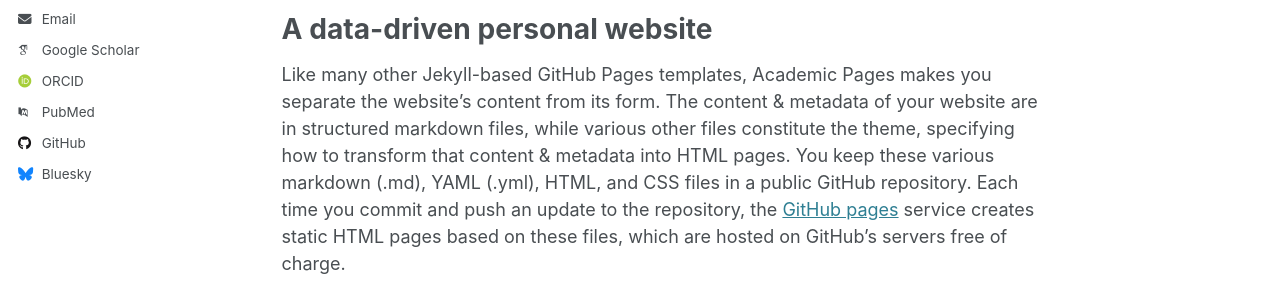
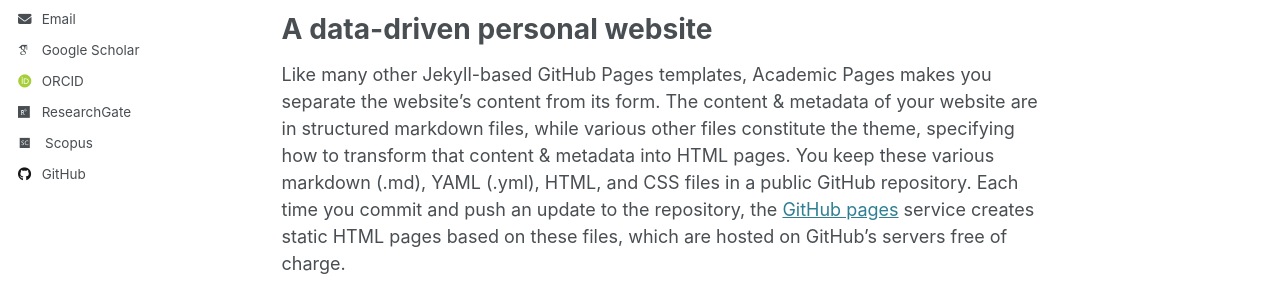
Before and after one commit to MehdiGhrabli/MehdiGhrabli.github.io, a Jekyll site: the page built from _pages/about.md, in a window 1280 px wide. Shown: the part 423-719 px from the top of the page. Built offline with Jekyll 4.4.1, drawn with Linux system fonts in a browser that asks for light colours; some web fonts are replaced; part of the change alters nothing that is shown.

Commit message:
Update _config.yml

```diff
--- a/_config.yml
+++ b/_config.yml
@@ -15,7 +15,7 @@ name                     : &name "Mehdi Ghrabli"
 description              : &description "personal description"
 url                      : https://MehdiGhrabli.github.io # the base hostname & protocol for your site e.g. "https://[your GitHub username].github.io"
 baseurl                  : "" # the subpath of your site, e.g. "/blog"
-repository               : "academicpages/academicpages.github.io"
+repository               : "MehdiGhrabli/MehdiGhrabli.github.io"
 
 # Site Author - The following control what appear as part of the author content on the side bar.
 #               If a field is blank the icon and link will not appear, otherwise it will be shown.
@@ -33,24 +33,24 @@ author:
 
   # Academic websites
   arxiv            : # URL - Update with the correct link to your profile
-  googlescholar    : "https://scholar.google.com/citations?user=PS_CX0AAAAAJ"
+  googlescholar    : "https://scholar.google.fr/citations?user=lCJnDjoAAAAJ"
   impactstory      : # URL
-  orcid            : "http://orcid.org/yourorcidurl"
+  orcid            : "https://orcid.org/0009-0002-5055-9016"
   semantic         : # URL
-  pubmed           : "https://www.ncbi.nlm.nih.gov/pubmed/?term=john+snow"
-  researchgate     : # URL
-  scopus           : # URL
+  pubmed           : # URL
+  researchgate     : "https://www.researchgate.net/profile/Mehdi-Ghrabli"
+  scopus           : "https://www.scopus.com/authid/detail.uri?authorId=58999256100"
 
   # Repositories and software development
   bitbucket        : # Username - Update with your username on the site
   codepen          : # Username
   dribbble         : # Username
-  github           : "academicpages"
+  github           : "MehdiGhrabli"
   kaggle           : # Username
   stackoverflow    : # User number or user number and name (i.e., use "1" or "1/jeff-atwood")
 
   # Social media
-  bluesky          : "bsky.app" # Replace this with you Bluesky username
+  bluesky          : #"bsky.app" # Replace this with you Bluesky username
   facebook         : # Username
   flickr           : # Username
   foursquare       : # Username
```
